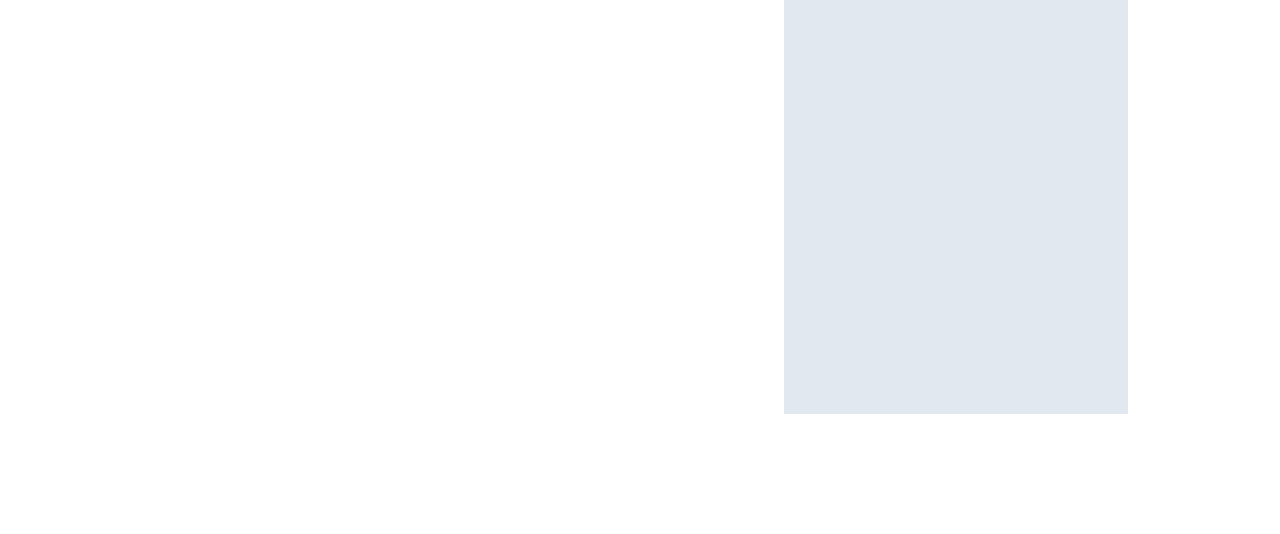
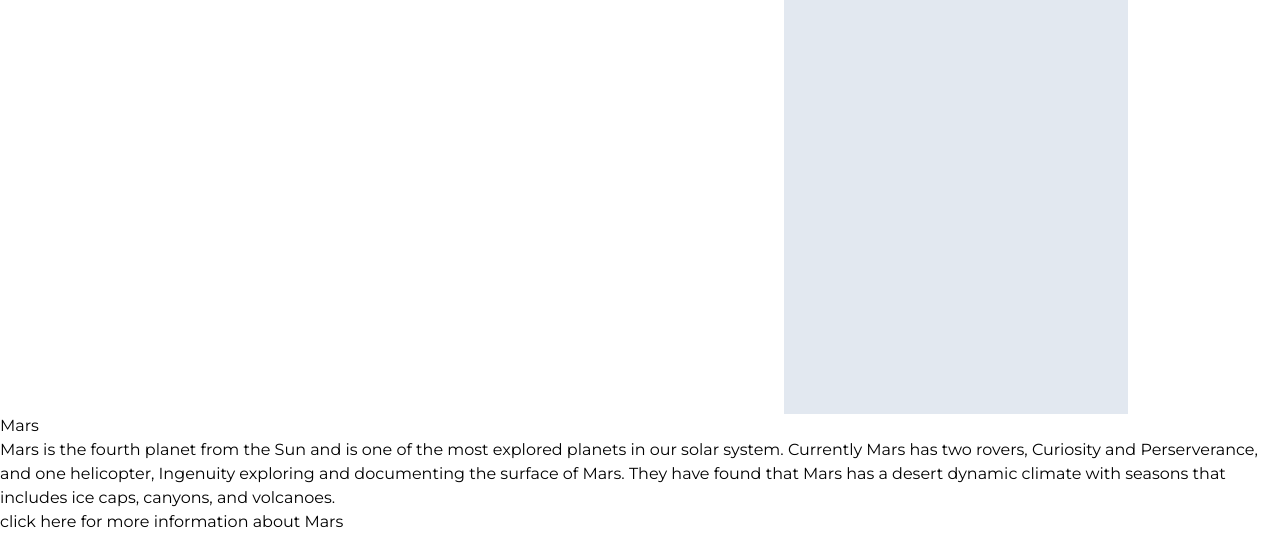
Before and after one commit to GarrettLockhart/Make-America-Relove-Space, a website: page index.html in a window 1280 px wide. Shown: the part 386-920 px from the top of the page. Before the commit the page ends 824 px from the top, so only its background shows below. Drawn offline with Linux system fonts and the light colour scheme.

Commit message:
adding Mars facts to footer

```diff
--- a/index.html
+++ b/index.html
@@ -86,5 +86,11 @@
   </div>
   <script src="./assets/scripts/main.js"></script>
 </body>
+<!-- footer with Mars info -->
+<footer>
+  <h2>Mars</h2>
+  <p>Mars is the fourth planet from the Sun and is one of the most explored planets in our solar system. Currently Mars has two rovers, Curiosity and Perserverance, and one helicopter, Ingenuity exploring and documenting the surface of Mars. They have found that Mars has a desert dynamic climate with seasons that includes ice caps, canyons, and volcanoes.</p>
+  <a href="https://solarsystem.nasa.gov/planets/mars/overview/">click here for more information about Mars</a>
+</footer>
 
 </html>
```
Also changed, not shown: assets/css/main.css, tailwind.config.js (line endings or trailing spaces).
